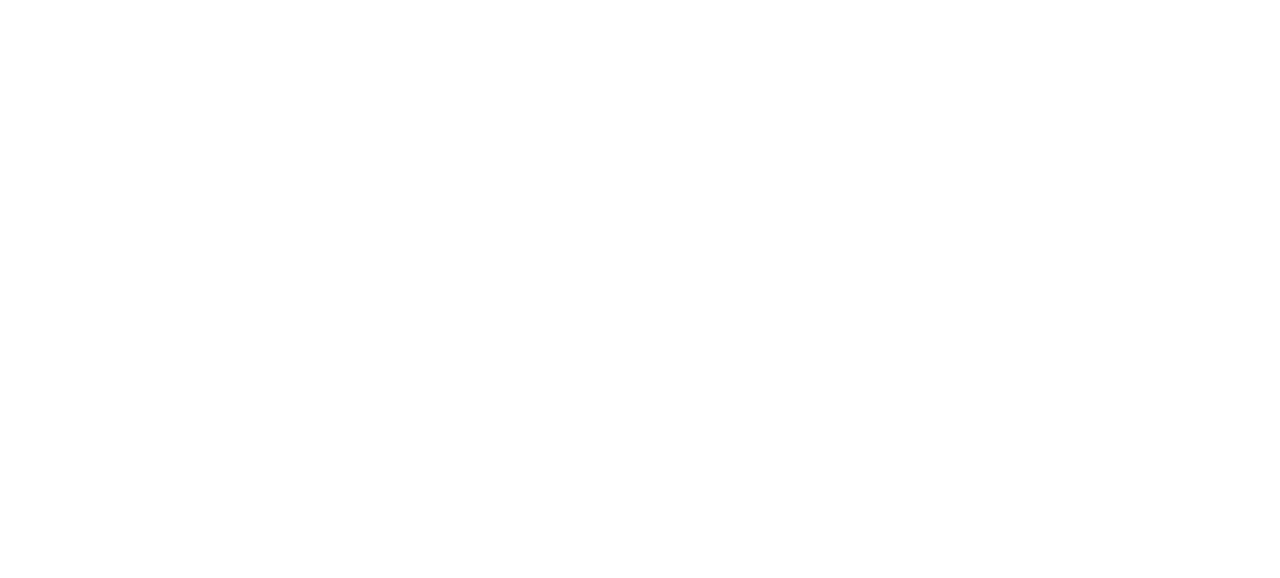
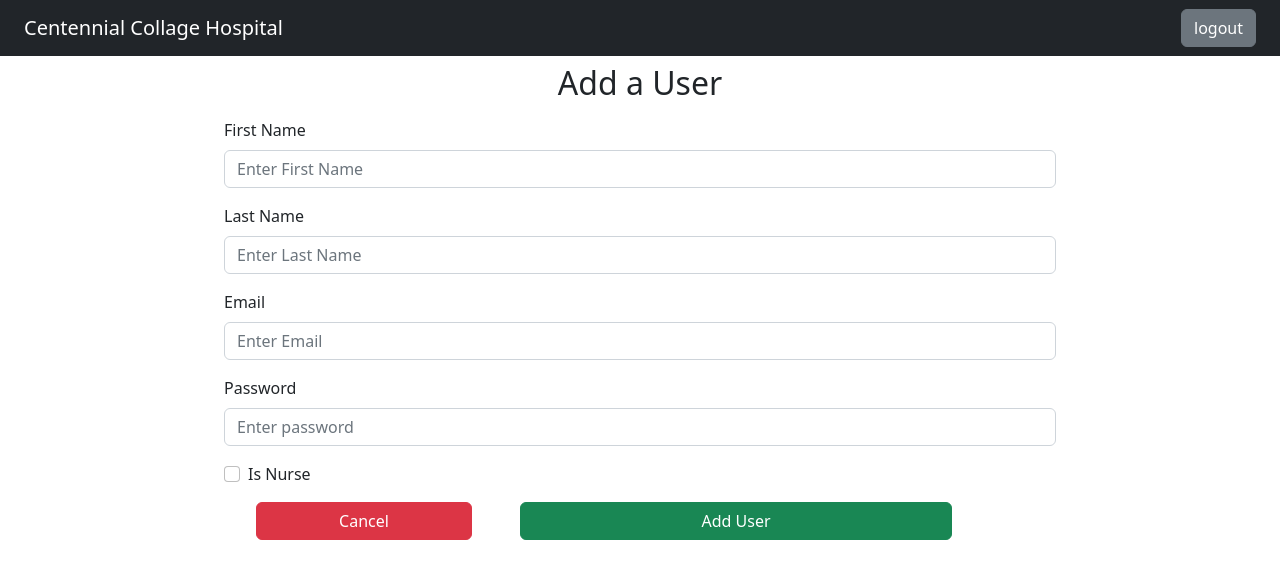
Before and after one commit to Ubzzy/NursePatientApplication, a React (Create React App) app in the folder react-client/: page /add-user in a window 1280 px wide. Before the commit this address had no page. Shown: the top 578 px of the page. Built offline with nearby package versions, Linux system fonts and the light colour scheme; sample sign-in values are in the browser's storage.

Commit message:
Add functionality for nurse to add user

```diff
--- a/react-client/src/App.js
+++ b/react-client/src/App.js
@@ -21,6 +21,7 @@
 import DailyTip from "./components/tips/DailyTip";
 import VitalInformation from "./components/patients/VitalInformation";
 import Covid19 from "./components/patients/Covid19";
+import AddUser from "./components/users/AddUser";
 
 function App() {
     return (
@@ -37,6 +38,7 @@
                     <Route path="/covid19" element={<Covid19 />}></Route>
 
                     <Route path="/nurse" element={<NurseDashboard />}></Route>
+                    <Route path="/add-user" element={<AddUser />}></Route>
 
                     <Route path="/tips" element={<ListTips />}></Route>
                     <Route path="/tips/details/:id" element={<TipDetails />}></Route>
--- a/react-client/src/components/Header.js
+++ b/react-client/src/components/Header.js
@@ -44,11 +44,8 @@
                         <Nav.Link as={Link} to="/nurse-dashboard">
                             Dashboard
                         </Nav.Link>
-                        <Nav.Link as={Link} to="/tips">
-                            Tips
-                        </Nav.Link>
-                        <Nav.Link as={Link} to="/vital-information">
-                            Vital Information
+                        <Nav.Link as={Link} to="/add-user">
+                            Add User
                         </Nav.Link>
                     </>
                     }
--- /dev/null
+++ b/react-client/src/components/users/AddUser.js
@@ -0,0 +1,109 @@
+import React, { useState } from 'react';
+import { useNavigate } from 'react-router-dom';
+import { gql, useMutation } from '@apollo/client';
+
+import Form from 'react-bootstrap/Form';
+import Button from 'react-bootstrap/Button';
+import Header from '../Header';
+
+// GraphQL mutation to add user
+const ADD_USER = gql`
+mutation AddUser($firstName: String!, $lastName: String!, $email: String!, $password: String!, $isNurse: Boolean!) {
+    addUser(firstName: $firstName, lastName: $lastName, email: $email, password: $password, isNurse: $isNurse) {
+      _id
+    }
+  }
+`
+
+function AddUser() {
+    let navigate = useNavigate();
+
+    // Hook to store user data
+    const [user, setUser] = useState('');
+    const [isNurse, setIsNurse] = useState(false);
+
+    // GraphQL Mutation using apollo hook
+    const [addUser, { loading, error, data }] = useMutation(ADD_USER);
+
+    if (loading) return <p>Adding User...</p>;
+    if (error) return <p>Error :  ${error.message}</p>;
+    if (data) {
+        console.log("user added: " + JSON.stringify.data)
+        navigate('/nurse-dashboard')
+    }
+
+    // Add User to DB
+    const saveUser = (e) => {
+        e.preventDefault();
+        addUser({
+            variables: {
+                firstName: user.firstName,
+                lastName: user.lastName,
+                email: user.email,
+                password: user.password,
+                isNurse: isNurse
+            }
+        })
+    };
+
+    //runs when user enters a field
+    const onChange = (e) => {
+        e.persist();
+        setUser({ ...user, [e.target.name]: e.target.value });
+    }
+    // isNurse Checkbox
+    const handleCheckbox = (e) => {
+        if (e.target.checked) {
+            setIsNurse(true);
+        } else {
+            setIsNurse(false);
+        }
+    };
+
+    const cancel = () => {
+        navigate('/nurse-dashboard')
+    }
+
+    return (
+        <>
+            <Header />
+            <h2 className='text-center m-2'>Add a User</h2>
+            <Form onSubmit={saveUser} className='w-75 m-auto pt-0 p-5'>
+                <Form.Group className='m-3'>
+                    <Form.Label>First Name</Form.Label>
+                    <Form.Control type="text" name="firstName" id="firstName" placeholder="Enter First Name" value={user.firstName} onChange={onChange} />
+                </Form.Group>
+                <Form.Group className='m-3'>
+                    <Form.Label>Last Name</Form.Label>
+                    <Form.Control type="text" name="lastName" id="lastName" placeholder="Enter Last Name" value={user.lastName} onChange={onChange} />
+                </Form.Group>
+                <Form.Group className='m-3'>
+                    <Form.Label>Email</Form.Label>
+                    <Form.Control type="email" name="email" id="email" placeholder="Enter Email" value={user.email} onChange={onChange} />
+                </Form.Group>
+                <Form.Group className='m-3'>
+                    <Form.Label>Password</Form.Label>
+                    <Form.Control type="password" name="password" id="password" placeholder="Enter password" value={user.password} onChange={onChange} />
+                </Form.Group>
+                <Form.Group className='m-3'>
+                    <Form.Check
+                        type="checkbox"
+                        label="Is Nurse"
+                        checked={isNurse}
+                        onChange={handleCheckbox}
+                    />
+                </Form.Group>
+
+                <Button variant="danger" className='w-25 me-5 ms-5' onClick={cancel}>
+                    Cancel
+                </Button>
+
+                <Button variant="success" type="submit" className='w-50'>
+                    Add User
+                </Button>
+            </Form>
+        </>
+    )
+}
+
+export default AddUser
```
Also changed, not shown: 1 other file (tests, documents, lock files or other folders).
